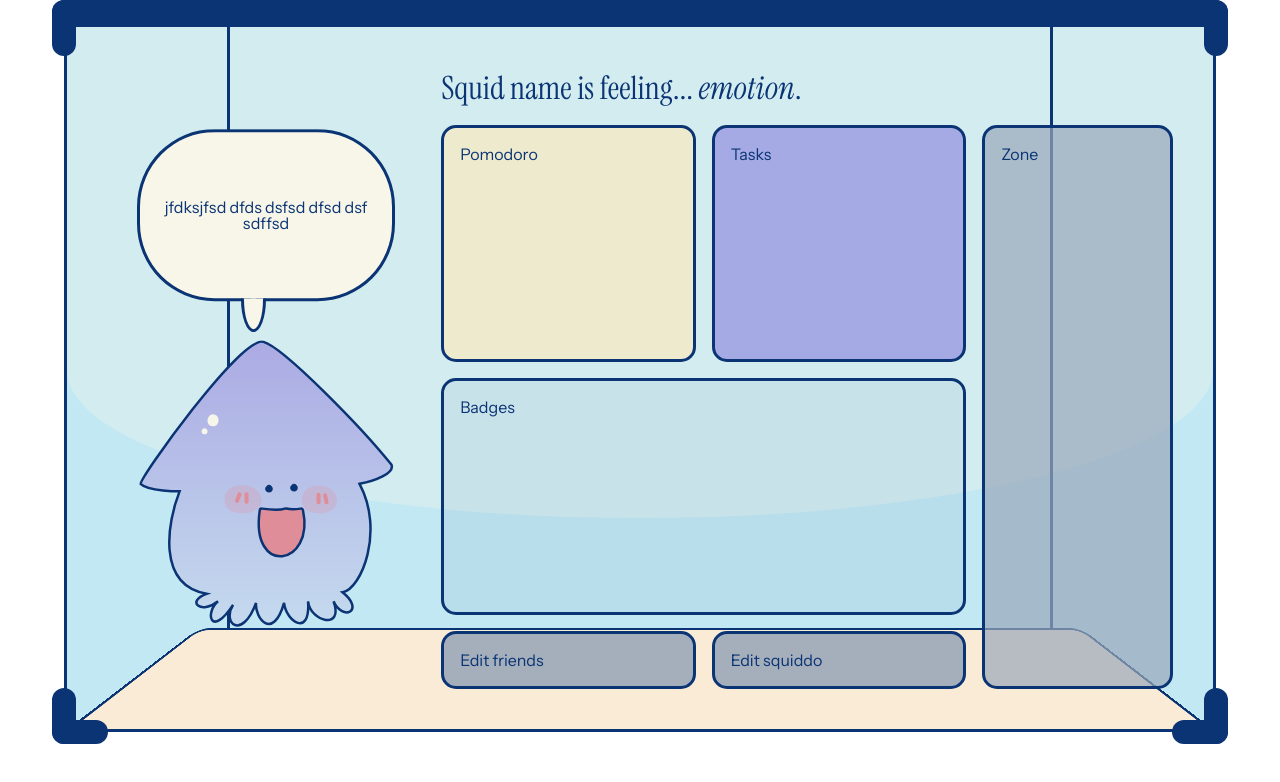
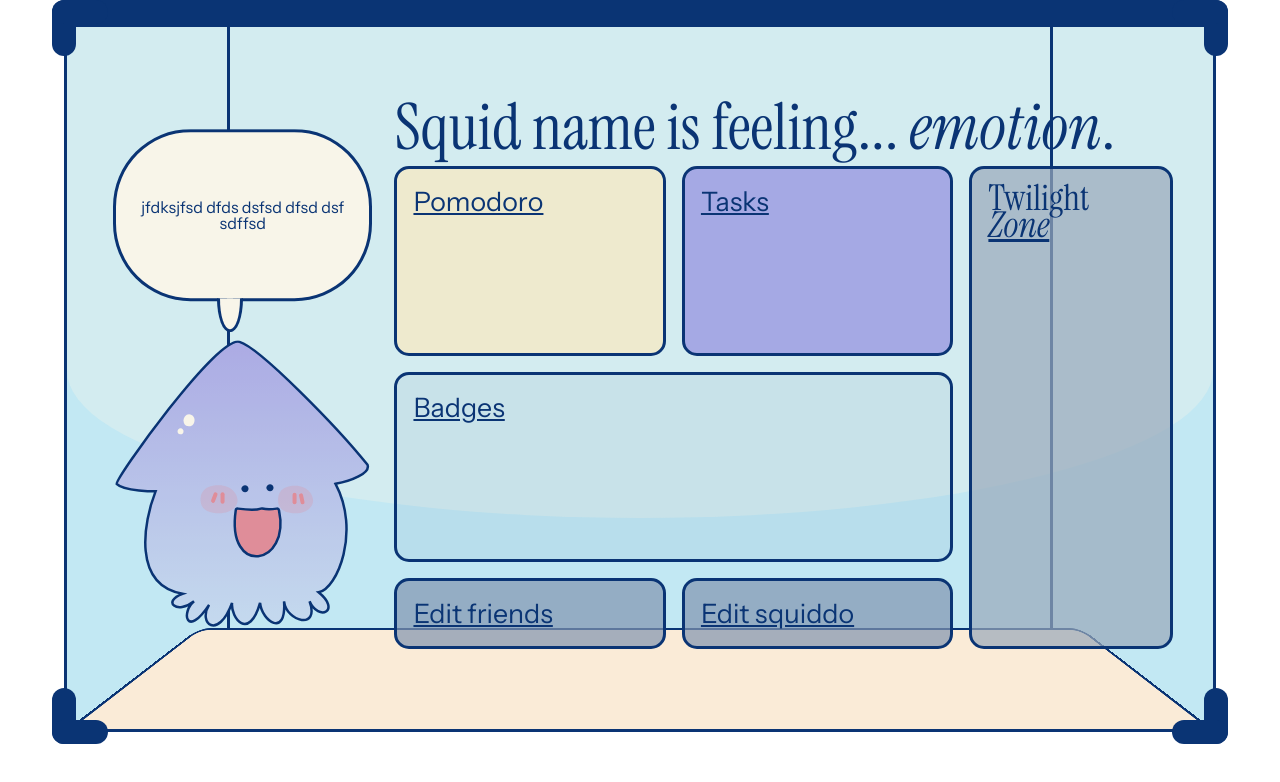
Before and after one commit to joysudo/squiddo, a SvelteKit app: page / in a window 1280 px wide. Shown: the top 782 px of the page. Built offline with nearby package versions, Linux system fonts and the light colour scheme.

Commit message:
fix spacing, delete squiddo png

```diff
--- a/src/routes/+page.svelte
+++ b/src/routes/+page.svelte
@@ -1,5 +1,6 @@
 <script lang="ts">
     import "../app.css";
+    let zone: string = "Twilight";
 </script>
 
 <div class="tank-wrapper">
@@ -8,16 +9,15 @@
     <div class="sand"></div>
     <div class="tank-grid">
         <h1 class="mood">Squid name is feeling... <i>emotion</i>.</h1>
-        <div class="pomodoro">Pomodoro</div>
-        <div class="tasks">Tasks</div>
-        <div class="zone">Zone</div>
-        <div class="badges">Badges</div>
-        <div class="edit friend-settings">Edit friends</div>
-        <div class="edit squiddo-settings">Edit squiddo</div>
+        <div class="pomodoro"><h4>Pomodoro</h4></div>
+        <div class="tasks"><h4>Tasks</h4></div>
+        <div class="zone"><h3>{zone}<br/><u><i>Zone</i></u></h3></div>
+        <div class="badges"><h4>Badges</h4></div>
+        <div class="edit friend-settings"><h4>Edit friends</h4></div>
+        <div class="edit squiddo-settings"><h4>Edit squiddo</h4></div>
         <div class="squiddo">
             <div class="squiddo-wrapper">
                 <div class="text-bubble">jfdksjfsd dfds dsfsd dfsd dsf sdffsd</div>
-                <!-- <img src="/images/happy-squiddo.png" alt=""/> -->
                  <svg xmlns="http://www.w3.org/2000/svg" width="255" height="287" viewBox="0 0 255 287" fill="none">
                     <path d="M124.554 1.71631C145.054 7.71767 223.221 88.0515 252.554 124.718C255.554 133.218 236.054 140.885 220.554 143.718C245.555 190.718 222.555 248.718 203.555 252.218C226.555 270.718 203.555 281.718 194.554 261.217C205.054 289.718 171.555 282.218 169.054 261.217C171.555 297.718 147.055 281.718 145.054 262.717C134.055 301.218 115.555 278.218 117.054 262.717C103.054 300.717 82.5547 283.22 94.0547 264.718C71.5547 298.718 65.555 272.218 79.0547 261.217C62.055 275.071 46.5547 261.217 67.5544 253.717C17.1544 244.917 28.5543 181.717 40.5543 151.217C40.5543 151.217 9.05469 151.217 1.55435 143.716C-1.20691 140.955 102.069 -4.86636 124.554 1.71631Z" fill="url(#paint0_linear_602_337)"/>
                     <path d="M124.554 1.71631C145.054 7.71767 223.221 88.0515 252.554 124.718C255.554 133.218 236.054 140.885 220.554 143.718C245.555 190.718 222.555 248.718 203.555 252.218C226.555 270.718 203.555 281.718 194.554 261.217C205.054 289.718 171.555 282.218 169.054 261.217C171.555 297.718 147.055 281.718 145.054 262.717C134.055 301.218 115.555 278.218 117.054 262.717C103.054 300.717 82.5547 283.22 94.0547 264.718C71.5547 298.718 65.555 272.218 79.0547 261.217C62.055 275.071 46.5547 261.217 67.5544 253.717C17.1544 244.917 28.5543 181.717 40.5543 151.217C40.5543 151.217 9.05469 151.217 1.55435 143.716C-1.20691 140.955 102.069 -4.86636 124.554 1.71631Z" fill="#F8F5E9" fill-opacity="0.2"/>
@@ -26,8 +26,8 @@
                     <path d="M122.555 160.491C122.555 155.4 117.903 145.218 103.526 145.218C86.6118 145.218 85.5547 155.909 85.5547 159.473C85.5547 163.036 86.0833 173.218 104.055 173.218C118.432 173.218 122.555 164.564 122.555 160.491Z" fill="#DF8D99" fill-opacity="0.25"/>
                     <path d="M120.739 170.236C110.985 236.758 175.981 225.898 163.978 170.074C163.757 169.048 162.753 168.355 161.714 168.496C156.549 169.195 151.124 169.261 147.257 168.391C146.8 168.289 146.327 168.332 145.886 168.489C140.795 170.31 129.618 169.405 123.019 168.506C121.93 168.358 120.899 169.149 120.739 170.236Z" fill="#DF8D99" stroke="#0A3474" stroke-width="2.5" vector-effect="non-scaling-stroke"/>
                     <!-- eyes (could add vector-effect="non-scaling-stroke") -->
-                    <path d="M156.822 145.95C155.846 144.974 154.263 144.974 153.287 145.95C152.311 146.927 152.311 148.51 153.287 149.486C154.263 150.462 155.846 150.462 156.822 149.486C157.799 148.51 157.799 146.927 156.822 145.95Z" fill="#0A3474" stroke="#0A3474" stroke-width="2.5" />
-                    <path d="M131.822 146.95C130.846 145.974 129.263 145.974 128.287 146.95C127.311 147.927 127.311 149.51 128.287 150.486C129.263 151.462 130.846 151.462 131.822 150.486C132.799 149.51 132.799 147.927 131.822 146.95Z" fill="#0A3474" stroke="#0A3474" stroke-width="2.5" />
+                    <path d="M156.822 145.95C155.846 144.974 154.263 144.974 153.287 145.95C152.311 146.927 152.311 148.51 153.287 149.486C154.263 150.462 155.846 150.462 156.822 149.486C157.799 148.51 157.799 146.927 156.822 145.95Z" fill="#0A3474" stroke="#0A3474" stroke-width="2" vector-effect="non-scaling-stroke"/>
+                    <path d="M131.822 146.95C130.846 145.974 129.263 145.974 128.287 146.95C127.311 147.927 127.311 149.51 128.287 150.486C129.263 151.462 130.846 151.462 131.822 150.486C132.799 149.51 132.799 147.927 131.822 146.95Z" fill="#0A3474" stroke="#0A3474" stroke-width="2" vector-effect="non-scaling-stroke"/>
                     <path d="M179.555 154.718V162.218" stroke="#DF8D99" stroke-width="4" stroke-linecap="round"/>
                     <path d="M107.555 154.218V161.718" stroke="#DF8D99" stroke-width="4" stroke-linecap="round"/>
                     <path d="M186.055 155.218L187.555 162.218" stroke="#DF8D99" stroke-width="4" stroke-linecap="round"/>
@@ -151,11 +151,11 @@
     .tank-grid {
         position: absolute;
         /* height: calc(90vh - min(10vw, 10vh)); */
-        inset: min(5vw, 5vh);
+        inset: min(10vw, 10vh) min(5vw, 5vh);
         z-index: 2;
         display: grid;
         gap: 1rem;
-        grid-template-columns: 2.5fr 2fr 2fr 1.5fr;
+        grid-template-columns: 2fr 2fr 2fr 1.5fr;
         grid-template-rows: auto repeat(2, 1fr) auto;
         grid-template-areas:
             "H A A A"
@@ -176,14 +176,21 @@
                 "F G";
         }
         .squiddo-wrapper {
+            height: 100%;
+            position: relative;
             display: flex;
             flex-direction: row-reverse !important;
             align-items: flex-start !important;
-            gap: 0 !important;
+            gap: 1vw !important;
             animation: float 4s ease-in-out alternate infinite !important;
         }
         .squiddo svg {
             max-height: 18vh;
+        }
+        .text-bubble {
+            max-height: 100% !important;
+            aspect-ratio: none;
+            width: 100% !important;
         }
     }
 
@@ -194,8 +201,16 @@
         padding: min(2vw, 2vh);
     }
 
+    .tank-grid > * > h4 {
+        font-size: clamp(1.094rem, 0.865rem + 1.15vi, 1.67rem);
+        text-decoration: underline;
+        font-family: 'Instrument Sans', sans-serif;
+    }
+
     .mood {
         grid-area: A;
+        font-size: clamp(2rem, min(8vw, 8vh), 4rem);
+        line-height: 0.67;
     }
 
     .pomodoro {
@@ -215,9 +230,16 @@
         transparent 30%);
     }
 
+    .zone h3 {
+        font-size: clamp(1.368rem, 1.015rem + 1.76vi, 2.227rem);
+        /* font-size: clamp(1.709rem, 1.181rem + 2.64vi, 2.969rem); */
+        line-height: 0.75;
+    }
+
     .badges {
         grid-area: E;
         background-color: color-mix(in srgb, var(--navy), transparent 95%);
+        font-size: clamp(0.875rem, 0.741rem + 0.67vi, 1.25rem);
     }
 
     .edit {
@@ -247,9 +269,12 @@
         position: absolute;
         display: flex;
         flex-direction: column;
+        justify-content: center;
         align-items: center;
         gap: max(1rem, 3vw);
         animation: float 10s ease-in-out alternate infinite;
+        max-height: 100%;
+        /* height: fit-content; */
     }
 
     @keyframes float {
@@ -267,6 +292,8 @@
         position: relative;
         display: block;
         max-width: 100%;
+        flex: 1 1 auto;
+        min-height: 2rem;
     }
 
     .text-bubble {
@@ -277,7 +304,7 @@
         text-align: center;
         font-size: clamp(0.75rem, 1.5vw, 1rem);
         line-height: 1;
-        width: 100%;
+        width: auto;
         padding: 5%;
         aspect-ratio: 1.5;
         max-height: 50%;
```
Also changed, not shown: static/images/happy-squiddo.png (deleted).
